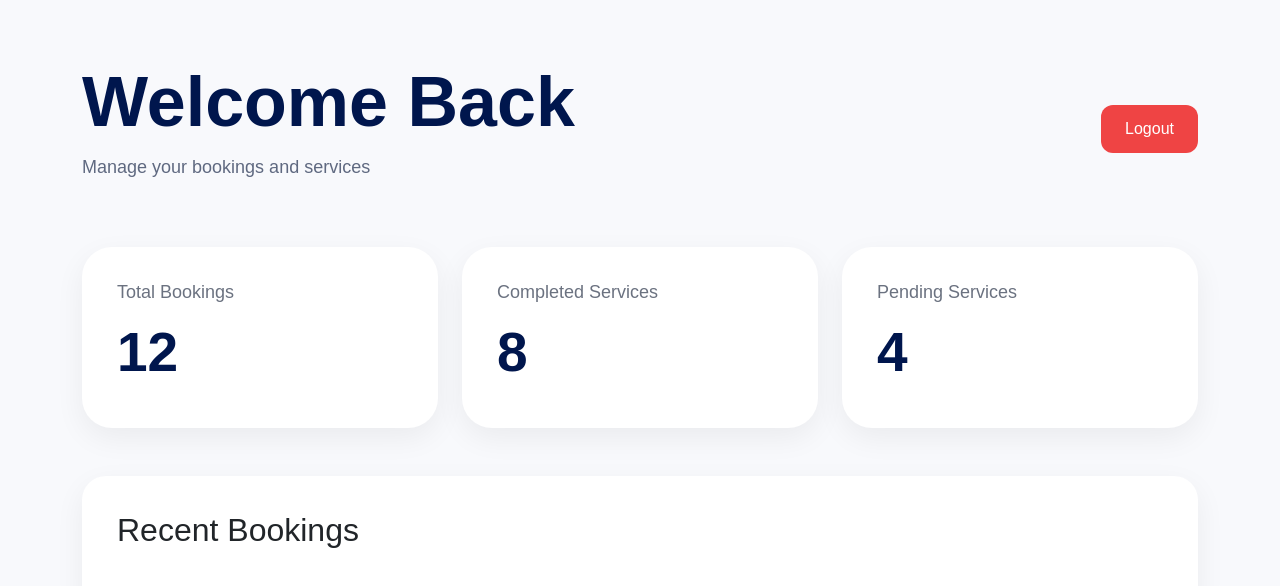
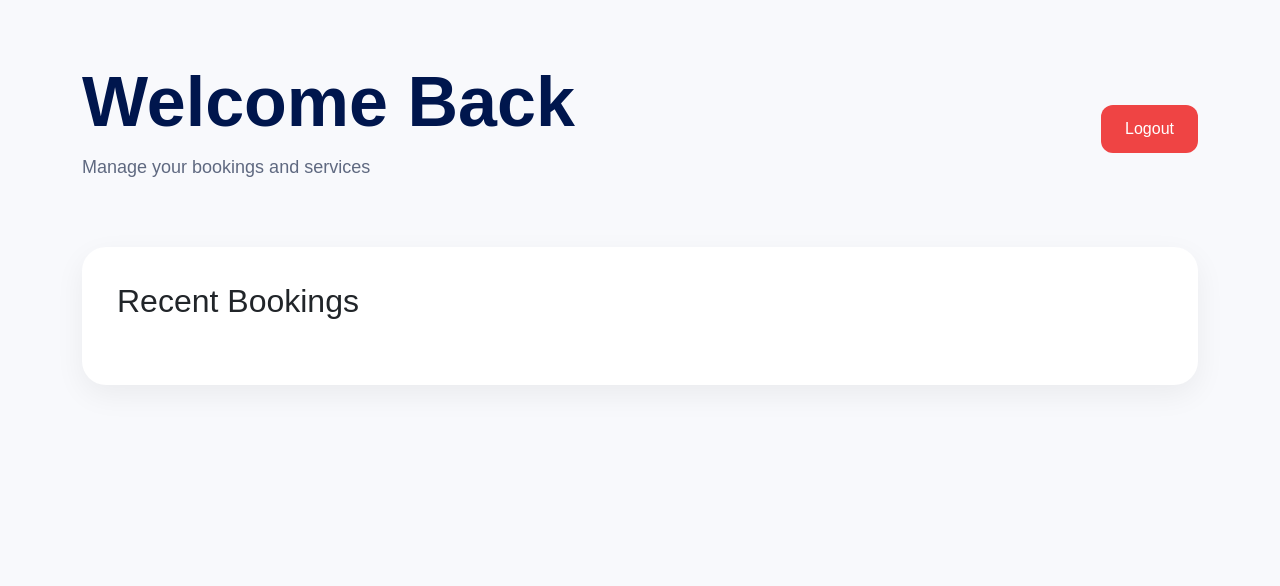
Before and after one commit to ArunTubachi/OneStop, a plain HTML site: page frontend/pages/user-dashboard.html in a window 1280 px wide. Drawn offline with nearby package versions, Linux system fonts and the light colour scheme; no server answers; sample sign-in values are in the browser's storage.

Commit message:
Removed static dashboard stats

```diff
--- a/frontend/pages/user-dashboard.html
+++ b/frontend/pages/user-dashboard.html
@@ -46,48 +46,6 @@
                     Logout
 
                 </button>
-
-            </div>
-
-            <!-- STATS -->
-
-            <div class="row g-4 mb-5">
-
-                <div class="col-lg-4">
-
-                    <div class="dashboard-card">
-
-                        <h3>Total Bookings</h3>
-
-                        <h2>12</h2>
-
-                    </div>
-
-                </div>
-
-                <div class="col-lg-4">
-
-                    <div class="dashboard-card">
-
-                        <h3>Completed Services</h3>
-
-                        <h2>8</h2>
-
-                    </div>
-
-                </div>
-
-                <div class="col-lg-4">
-
-                    <div class="dashboard-card">
-
-                        <h3>Pending Services</h3>
-
-                        <h2>4</h2>
-
-                    </div>
-
-                </div>
 
             </div>
 
```
